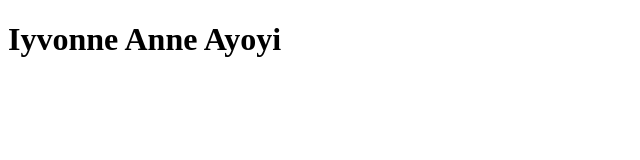
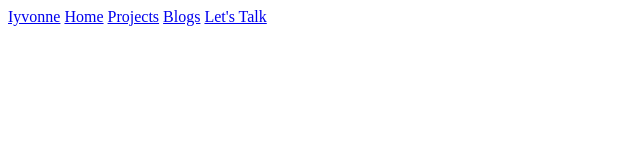
Before and after one commit to IyvonneAyoyi/Portfolio, a plain HTML site: page index.html in a window 1280 px wide. Shown: the whole page, without its empty margins (0-640 px from the left). Drawn offline with Linux system fonts and the light colour scheme.

Commit message:
feature:Add navigation

```diff
--- a/index.html
+++ b/index.html
@@ -6,6 +6,14 @@
     <title>Iyvonne Personal Portfolio Website</title>
 </head>
 <body>
-    <h1>Iyvonne Anne Ayoyi</h1>
+    <header>
+        <nav>
+            <a href="/">Iyvonne</a>
+            <a href="#">Home</a>
+            <a href="#">Projects</a>
+            <a href="#">Blogs</a>
+            <a href="#">Let's Talk</a>
+        </nav>
+    </header>
 </body>
 </html>
```
